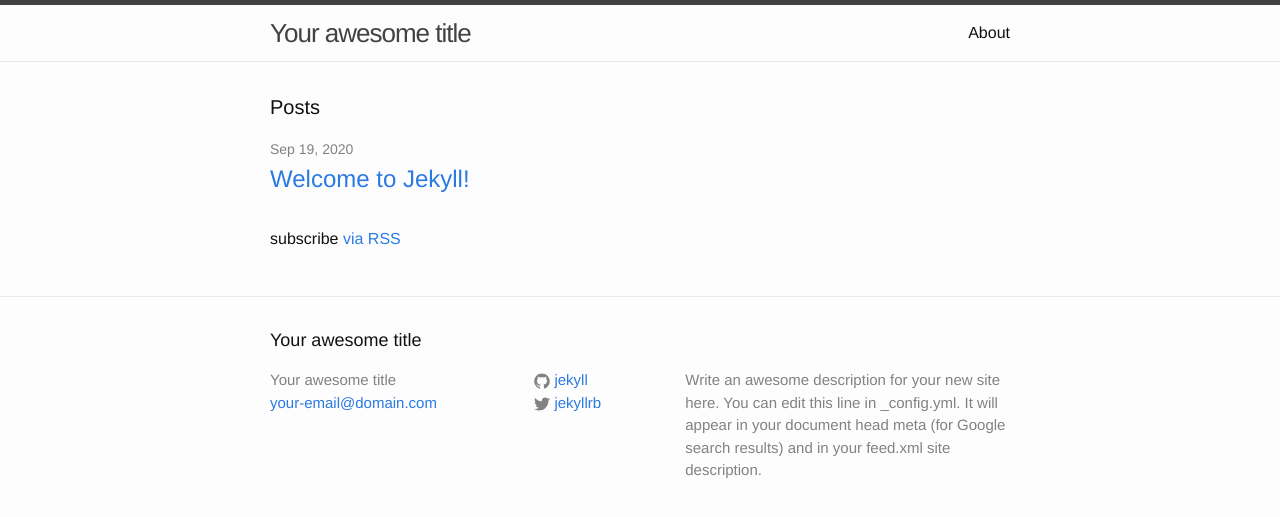
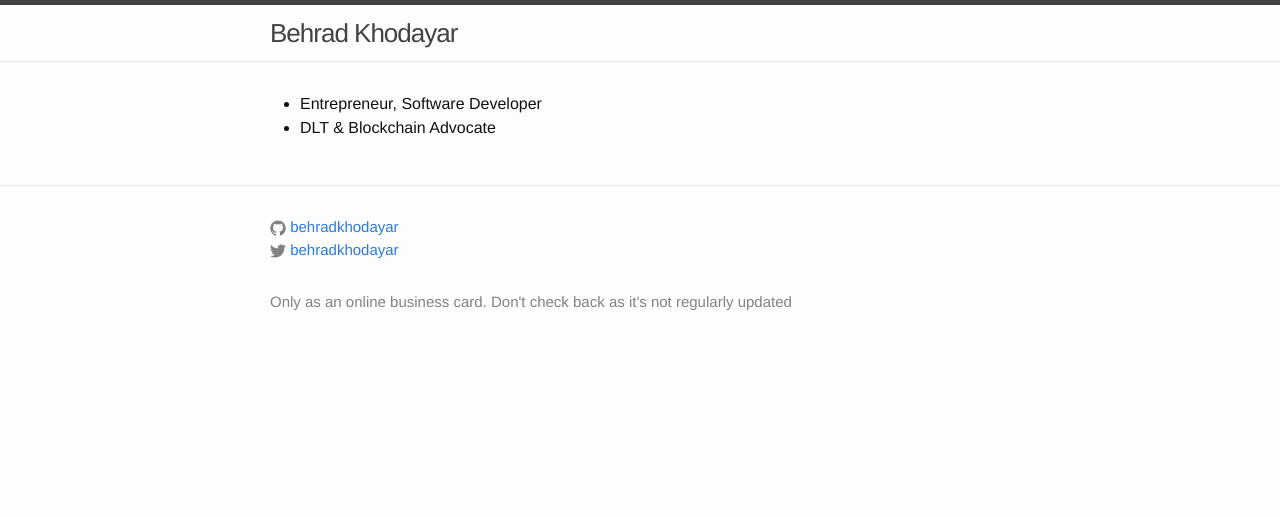
Before and after one commit to behradkhodayar/behradkhodayar.github.io, a Jekyll site: the page built from index.html, in a window 1280 px wide. Shown: the top 517 px of the page. Built offline with Jekyll 4.4.1, drawn with Linux system fonts in a browser that asks for light colours.

Commit message:
Hate auto-biographing bla bla bla! enough for now!

```diff
--- a/_config.yml
+++ b/_config.yml
@@ -6,16 +6,14 @@
 # 'jekyll serve'. If you change this file, please restart the server process.
 
 # Site settings
-title: Your awesome title
-email: your-email@domain.com
+title: Behrad Khodayar
+#email:
 description: > # this means to ignore newlines until "baseurl:"
-  Write an awesome description for your new site here. You can edit this
-  line in _config.yml. It will appear in your document head meta (for
-  Google search results) and in your feed.xml site description.
+  Only as an online business card. Don't check back as it's not regularly updated
 baseurl: "" # the subpath of your site, e.g. /blog
-url: "http://yourdomain.com" # the base hostname & protocol for your site
-twitter_username: jekyllrb
-github_username:  jekyll
+url: "http://behrad.khodayar.me" # the base hostname & protocol for your site
+twitter_username: behradkhodayar
+github_username:  behradkhodayar
 
 # Build settings
 markdown: kramdown
--- a/_includes/footer.html
+++ b/_includes/footer.html
@@ -2,17 +2,9 @@
 
   <div class="wrapper">
 
-    <h2 class="footer-heading">{{ site.title }}</h2>
+    <div class="footer-col-wrapper">
 
-    <div class="footer-col-wrapper">
       <div class="footer-col footer-col-1">
-        <ul class="contact-list">
-          <li>{{ site.title }}</li>
-          <li><a href="mailto:{{ site.email }}">{{ site.email }}</a></li>
-        </ul>
-      </div>
-
-      <div class="footer-col footer-col-2">
         <ul class="social-media-list">
           {% if site.github_username %}
           <li>
@@ -28,7 +20,7 @@
         </ul>
       </div>
 
-      <div class="footer-col footer-col-3">
+      <div class="footer-col footer-col-4">
         <p>{{ site.description }}</p>
       </div>
     </div>
--- a/_includes/header.html
+++ b/_includes/header.html
@@ -3,25 +3,6 @@
   <div class="wrapper">
 
     <a class="site-title" href="{{ site.baseurl }}/">{{ site.title }}</a>
-
-    <nav class="site-nav">
-      <a href="#" class="menu-icon">
-        <svg viewBox="0 0 18 15">
-          <path fill="#424242" d="M18,1.484c0,0.82-0.665,1.484-1.484,1.484H1.484C0.665,2.969,0,2.304,0,1.484l0,0C0,0.665,0.665,0,1.484,0 h15.031C17.335,0,18,0.665,18,1.484L18,1.484z"/>
-          <path fill="#424242" d="M18,7.516C18,8.335,17.335,9,16.516,9H1.484C0.665,9,0,8.335,0,7.516l0,0c0-0.82,0.665-1.484,1.484-1.484 h15.031C17.335,6.031,18,6.696,18,7.516L18,7.516z"/>
-          <path fill="#424242" d="M18,13.516C18,14.335,17.335,15,16.516,15H1.484C0.665,15,0,14.335,0,13.516l0,0 c0-0.82,0.665-1.484,1.484-1.484h15.031C17.335,12.031,18,12.696,18,13.516L18,13.516z"/>
-        </svg>
-      </a>
-
-      <div class="trigger">
-        {% for my_page in site.pages %}
-          {% if my_page.title %}
-          <a class="page-link" href="{{ my_page.url | prepend: site.baseurl }}">{{ my_page.title }}</a>
-          {% endif %}
-        {% endfor %}
-      </div>
-    </nav>
-
   </div>
 
 </header>
--- a/index.html
+++ b/index.html
@@ -3,21 +3,8 @@ layout: default
 ---
 
 <div class="home">
-
-  <h1 class="page-heading">Posts</h1>
-
-  <ul class="post-list">
-    {% for post in site.posts %}
-      <li>
-        <span class="post-meta">{{ post.date | date: "%b %-d, %Y" }}</span>
-
-        <h2>
-          <a class="post-link" href="{{ post.url | prepend: site.baseurl }}">{{ post.title }}</a>
-        </h2>
-      </li>
-    {% endfor %}
+  <ul>
+    <li>Entrepreneur, Software Developer</li>
+    <li>DLT & Blockchain Advocate</li>
   </ul>
-
-  <p class="rss-subscribe">subscribe <a href="{{ "/feed.xml" | prepend: site.baseurl }}">via RSS</a></p>
-
 </div>
```
